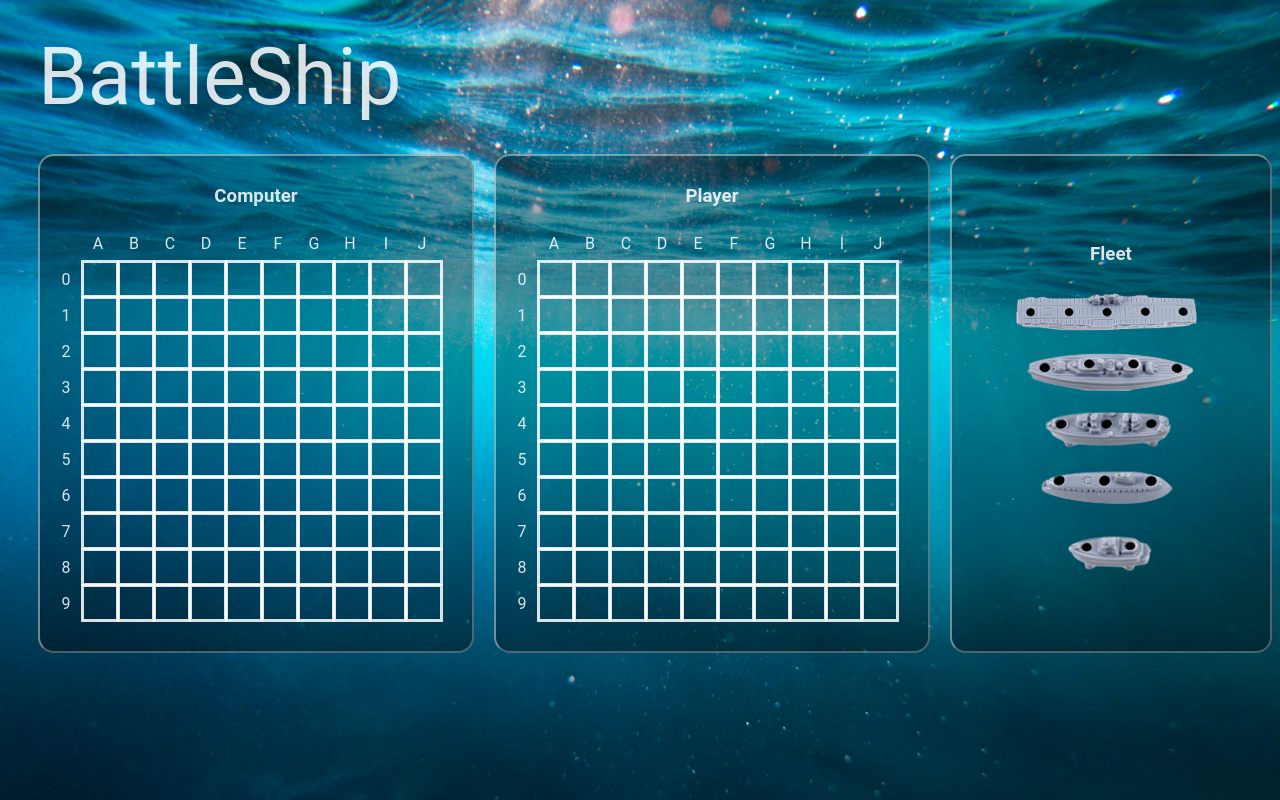
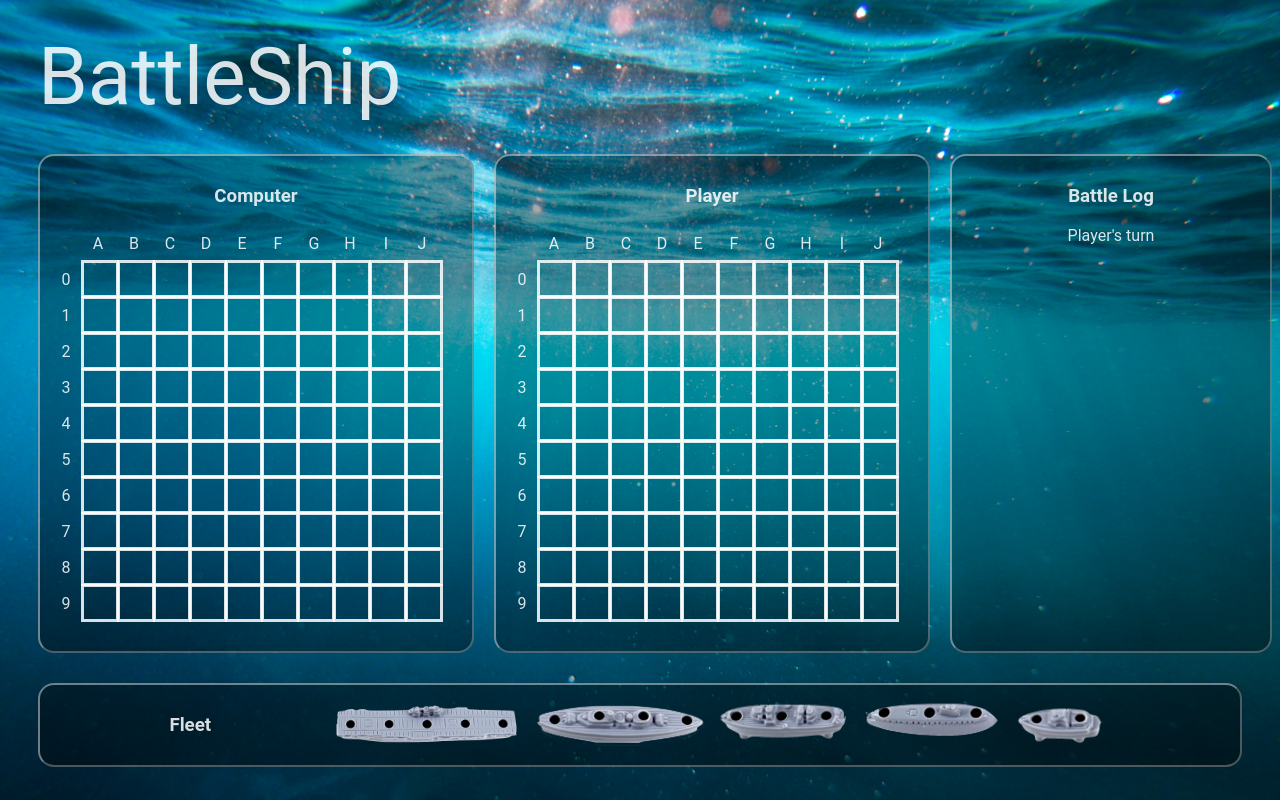
Before and after one commit to bkcheung/Battleship, a website built with webpack: page src/index.html in a window 1280 px wide. Built offline with nearby package versions, Linux system fonts and the light colour scheme.

Commit message:
ui: move fleet tracker to bottom, add battle log, update styling

```diff
--- a/src/index.html
+++ b/src/index.html
@@ -1,8 +1,4 @@
 <!DOCTYPE html>
-<!--[if lt IE 7]>      <html class="no-js lt-ie9 lt-ie8 lt-ie7"> <![endif]-->
-<!--[if IE 7]>         <html class="no-js lt-ie9 lt-ie8"> <![endif]-->
-<!--[if IE 8]>         <html class="no-js lt-ie9"> <![endif]-->
-<!--[if gt IE 8]>      <html class="no-js"> <!--<![endif]-->
 <html>
     <head>
         <meta charset="utf-8">
@@ -13,11 +9,7 @@
         <link rel="stylesheet" href="">
     </head>
     <body>
-        <!--[if lt IE 7]>
-            <p class="browsehappy">You are using an <strong>outdated</strong> browser. Please <a href="#">upgrade your browser</a> to improve your experience.</p>
-        <![endif]-->
         <header>BattleShip</header>
-        <div id="status" turn="pturn"></div>
         <div id = "pageBody">
             <div id = "computer" class = "gb">
                 <h3 class = "name">Computer</h3>
@@ -26,6 +18,13 @@
             <div id = "player" class = "gb">
                 <h3 class = "name"> Player </h3>
                 <div id = "pBoard"></div>
+            </div>
+            <div id="battleLog">
+                <h3 class = "name"> Battle Log </h3>
+                <div id="status" turn="pturn">Player's turn</div>
+                <div id = "log"></div>
+                </div>
+            </div>
         </div>
         <div id ="fleet">
             <h3 id = "name">Fleet</h3>
@@ -37,7 +36,6 @@
                 <span id = "destroyer"></span>
             </div>
         </div>
-        </div>
 
         <script src="" async defer></script>
     </body>
--- a/src/style.css
+++ b/src/style.css
@@ -13,6 +13,18 @@ span{
     background-repeat: no-repeat;
     display: flex;
 }
+#battleLog{
+    color: #ffffffd9;
+    padding: 10px;
+    background-color: #00000057;
+    border: 2px #ffffff70 outset;
+    border-radius: 1em;
+    min-height: 95%;
+    display: flex;
+    flex-direction: column;
+    text-align: center;
+}
+
 #pageBody{
     margin-left: 30px;
     display: grid;
@@ -69,19 +81,18 @@ span{
 }
 
 #fleet{
+    margin: 30px;
     padding: 10px;
-    text-align: center;
+    color: #ffffffd9;
+    /* text-align: center; */
     background-color: #00000057;
     border: 2px #ffffff70 outset;
     border-radius: 1em;
-    min-height: 95%;
     display: flex;
-    flex-direction: column;
-    justify-content: center;
+    justify-content: space-evenly;
 }
 #fleetList{
     display: flex;
-    flex-direction: column;
     align-items: center;
 }
 #aircraft{
```
Lines whose indentation alone changed are shown as unchanged.
